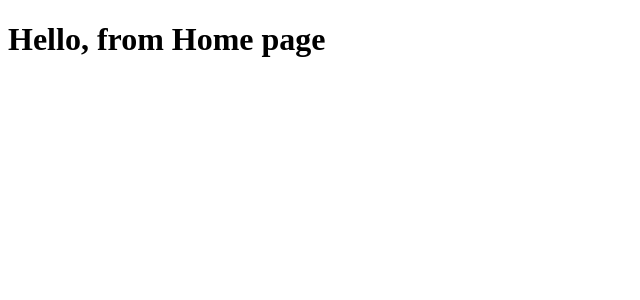
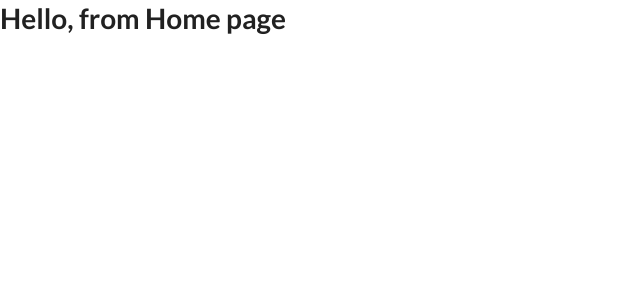
Before and after one commit to crypto-wars-wd/crypto-battle, a Next.js app: page /home in a window 1280 px wide. Shown: the top 300 px of the page, without its empty margins (0-640 px from the left). Built offline with nearby package versions, Linux system fonts and the light colour scheme.

Commit message:
add symantic-ui

```diff
--- a/package.json
+++ b/package.json
@@ -11,6 +11,8 @@
   "dependencies": {
     "next": "^9.3.6",
     "react": "^16.13.1",
-    "react-dom": "^16.13.1"
+    "react-dom": "^16.13.1",
+    "semantic-ui-css": "^2.4.1",
+    "semantic-ui-react": "^0.88.2"
   }
 }
--- /dev/null
+++ b/pages/_app.js
@@ -0,0 +1,8 @@
+import * as React from "react";
+import 'semantic-ui-css/semantic.min.css'
+
+function MyApp({ Component, pageProps }) {
+    return <Component {...pageProps} />
+}
+
+export default MyApp
--- a/pages/index.js
+++ b/pages/index.js
@@ -1,5 +1,9 @@
 import React from "react";
 import Home from "./home";
+import { Button } from 'semantic-ui-react'
 
-const App = () => <div><Home /></div>
+const App = () => <div>
+    <Home />
+    <Button>Click Here</Button>
+</div>
 export default App;
```
Also changed, not shown: 1 other file (tests, documents, lock files or other folders).
